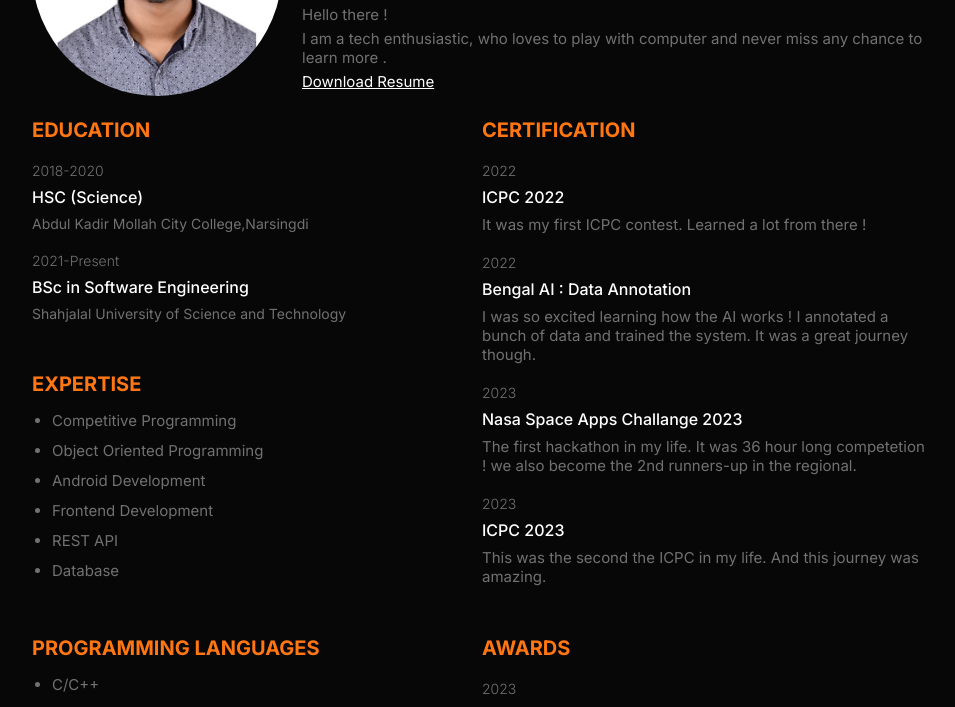
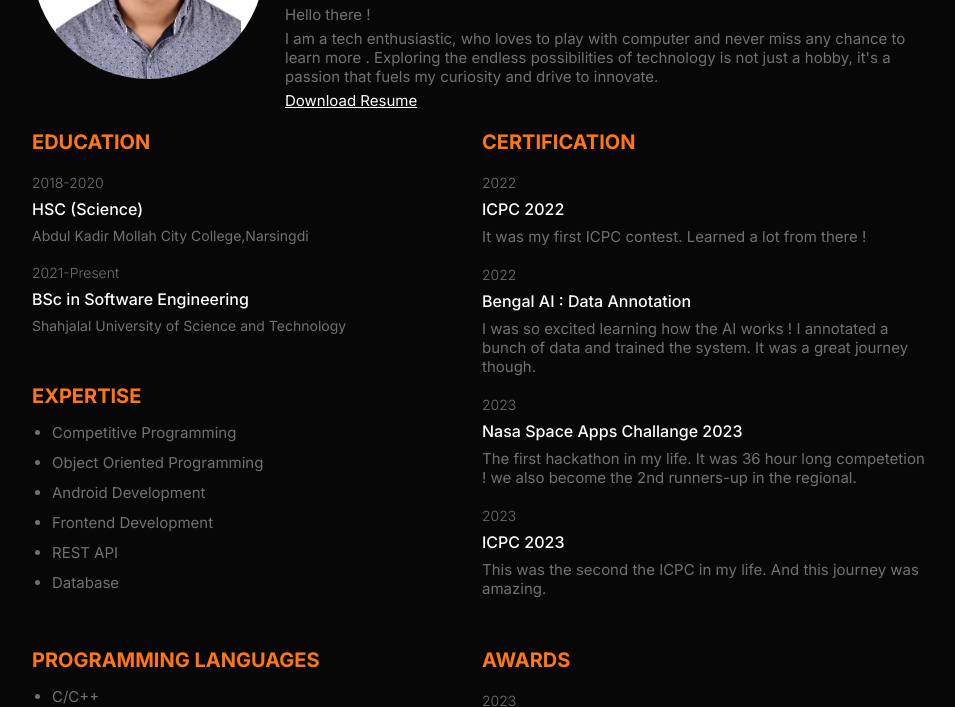
Before and after one commit to shaeakh/shaeakh.github.io, a plain HTML site: page index.html in a window 1280 px wide. Shown: the part 204-911 px from the top of the page, without its empty margins (158-1113 px from the left). Drawn offline with nearby package versions, Linux system fonts and the light colour scheme.

Commit message:
Update index.html

```diff
--- a/index.html
+++ b/index.html
@@ -28,6 +28,8 @@
                     <p class="Profiledescription">
                         I am a tech enthusiastic, who loves to play with computer
                         and never miss any chance to learn more .
+                        Exploring the endless possibilities of technology is not just a hobby,
+                        it's a passion that fuels my curiosity and drive to innovate.
                     </p>
 
                     <a href="./assets/CV.pdf" class="DownloadBtn" download="Shaeakh's Resume.pdf">Download Resume</a>
```
